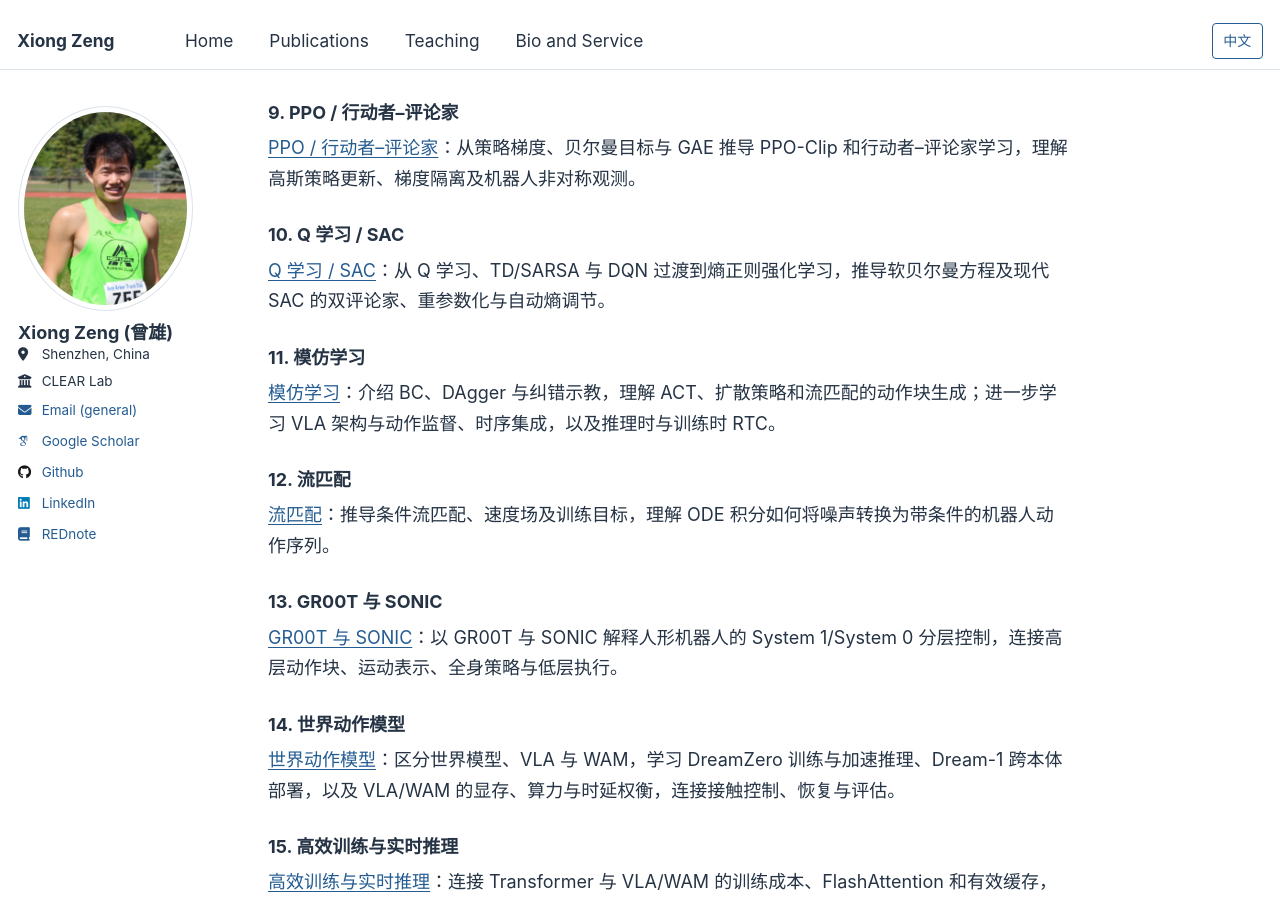
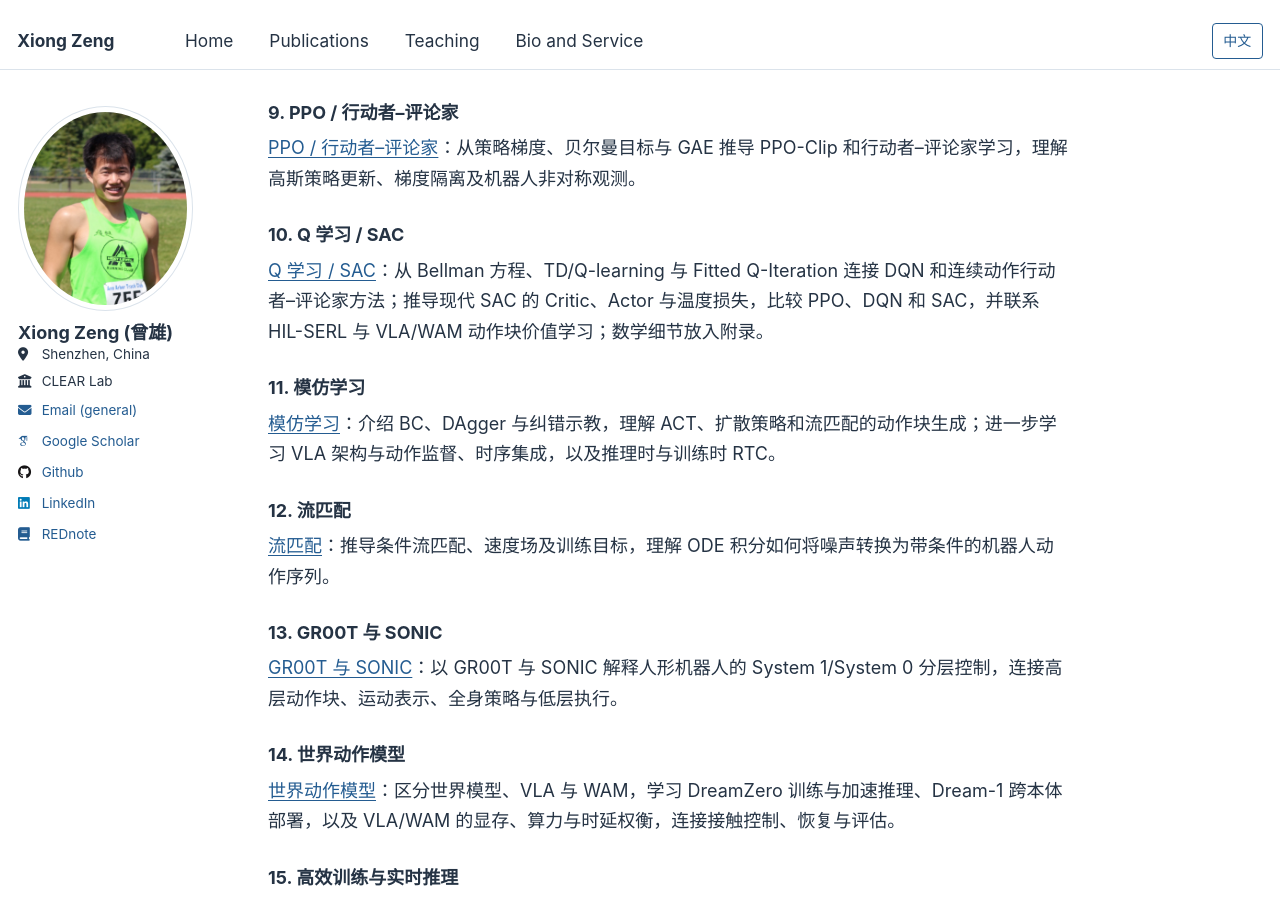
Before and after one commit to zengxiong111/zengxiong.github.io, a Jekyll site: the page built from files/COURSE_MAP_ZH.md, in a window 1280 px wide and 900 px high, scrolled down 2985 px. Built offline with Jekyll 4.4.1, drawn with Linux system fonts in a browser that asks for light colours; some web fonts are replaced; our own code applies the rules of GitHub Pages for plain Markdown files.

```diff
--- a/files/COURSE_MAP_ZH.md
+++ b/files/COURSE_MAP_ZH.md
@@ -97,7 +97,7 @@
 
 ### 10. Q 学习 / SAC
 
-[Q 学习 / SAC](../md/SAC_Complete_Derivation_CN.md)：从 Q 学习、TD/SARSA 与 DQN 过渡到熵正则强化学习，推导软贝尔曼方程及现代 SAC 的双评论家、重参数化与自动熵调节。
+[Q 学习 / SAC](../md/SAC_Complete_Derivation_CN.md)：从 Bellman 方程、TD/Q-learning 与 Fitted Q-Iteration 连接 DQN 和连续动作行动者–评论家方法；推导现代 SAC 的 Critic、Actor 与温度损失，比较 PPO、DQN 和 SAC，并联系 HIL-SERL 与 VLA/WAM 动作块价值学习；数学细节放入附录。
 
 ### 11. 模仿学习
 
```
Also changed, not shown: files/COURSE_MAP_EN.md (+1 -1 lines), 2 other files.
